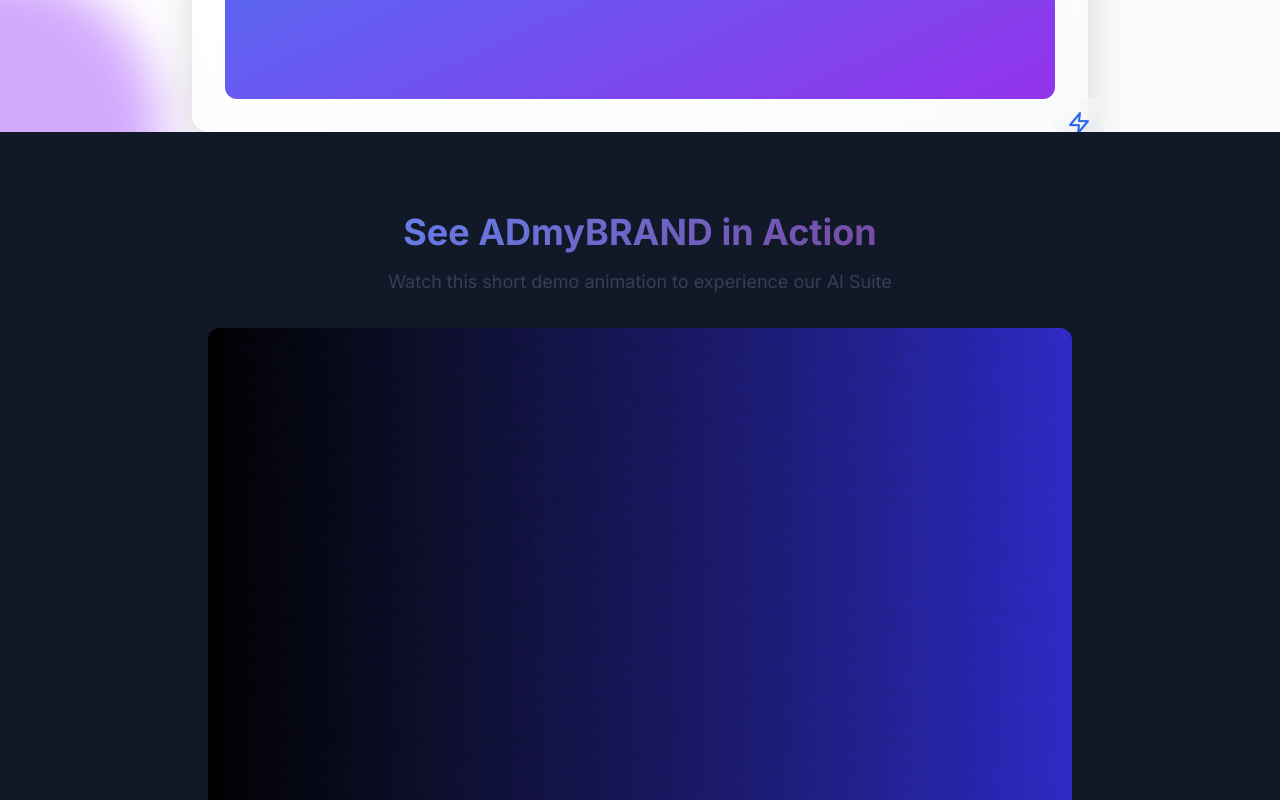
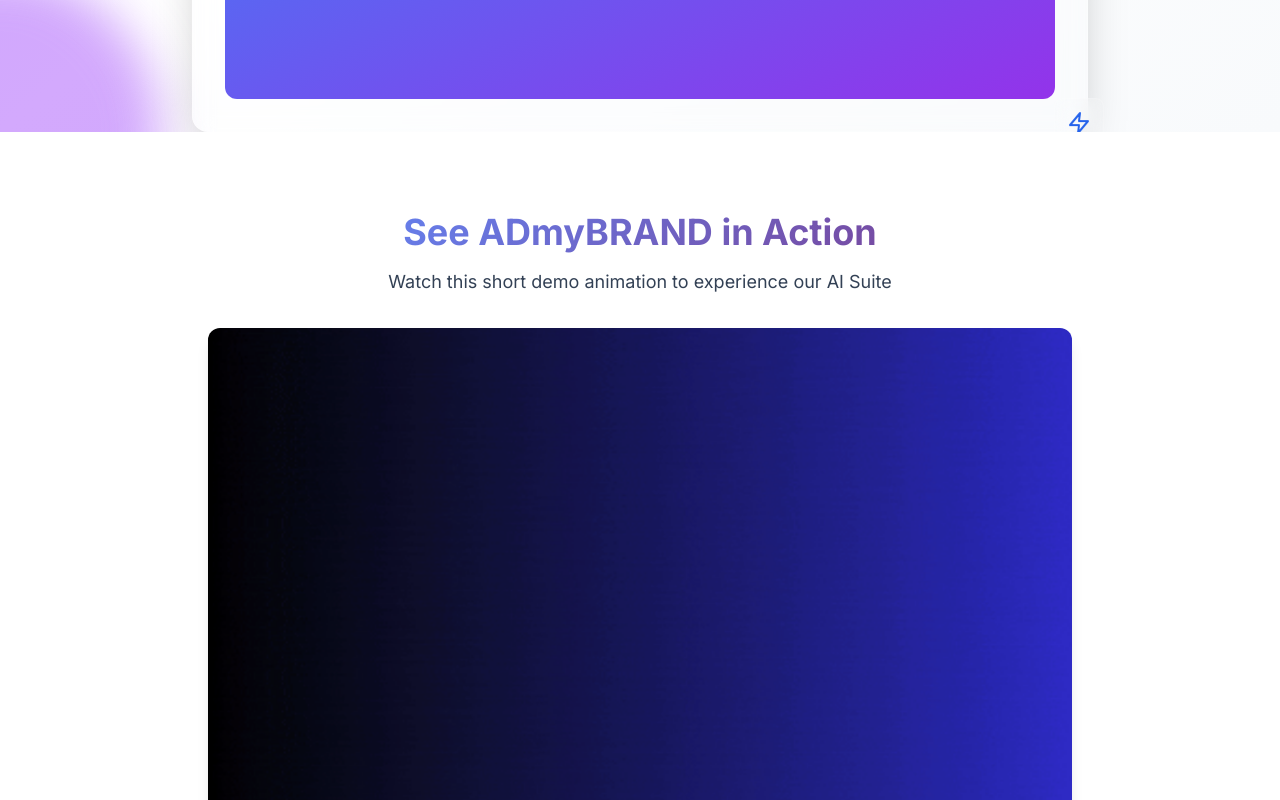
Before and after one commit to subh-775/admybrand-ai-suite, a Next.js app: page / in a window 1280 px wide. Shown: the part 940-1740 px from the top of the page. Built offline with nearby package versions, Linux system fonts and the light colour scheme.

Commit message:
demosection updated

```diff
--- a/components/DemoSection.tsx
+++ b/components/DemoSection.tsx
@@ -6,7 +6,7 @@
   return (
     <section
       id="demo"
-      className="py-20 bg-gray-900 text-white dark:bg-gray-900 dark:text-white text-center"
+      className="py-20 bg-white text-black dark:bg-gray-900 dark:text-white text-center transition-theme"
     >
       <div className="max-w-4xl mx-auto px-4">
         <h2 className="text-3xl md:text-4xl font-bold mb-4">
```
